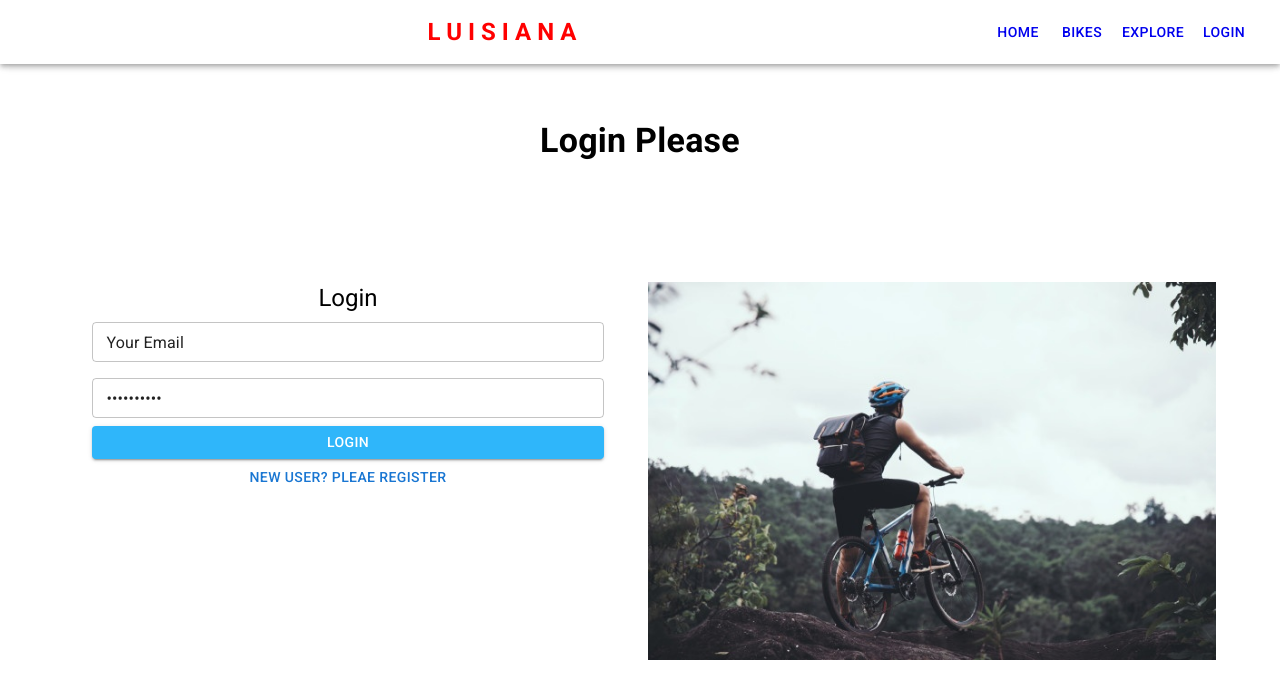
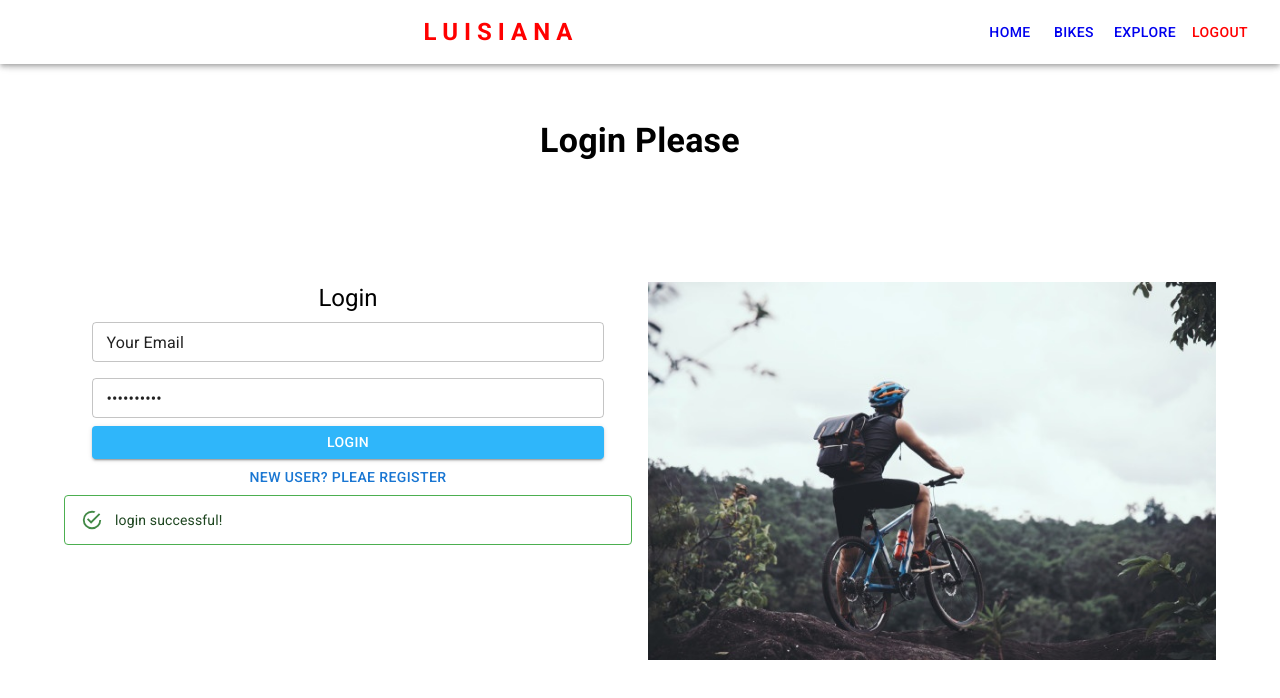
Before and after one commit to Hamed166/luisiana-bicycle, a React (Create React App) app: page /login in a window 1280 px wide. Shown: the top 698 px of the page. Built offline with nearby package versions, Linux system fonts and the light colour scheme; no server answers; sample sign-in values are in the browser's storage.

Commit message:
firebase authentication for login and register done

```diff
--- a/src/App.js
+++ b/src/App.js
@@ -13,6 +13,7 @@ import Login from './Pages/Login/Login/Login';
 import Navigation from './Pages/Shared/Navigation/Navigation';
 import Register from './Pages/Login/Register/Register';
 import AuthProvider from './Context/AuthProvider/AuthProvider';
+import PrivateRoute from './Pages/Login/Login/PrivateRoute/PrivateRoute';
 
 function App() {
   return (
@@ -43,9 +44,9 @@ function App() {
               <Route path="/register">
                 <Register />
               </Route>
-              <Route exact path="/placeOrder">
+              <PrivateRoute exact path="/placeOrder">
                 <PlaceOrder/>
-              </Route>
+              </PrivateRoute>
             </Switch>
         </Router>
 
--- a/src/Pages/Explore/Booking/Booking.js
+++ b/src/Pages/Explore/Booking/Booking.js
@@ -20,7 +20,7 @@ const Booking = ({booking}) => {
                         image={img}
                         alt="green iguana"
                     />
-                    <Box style={{backgroundColor: '#E1E6E5'}}>
+                    <Box sx={{p:1.5}} style={{backgroundColor: '#E1E6E5'}}>
                         <CardContent>
                         <Typography  sx={{fontWeight: 600 }}  variant="h5" gutterBottom component="div">
                             {name}
--- a/src/Pages/Hooks/useAuth.js
+++ b/src/Pages/Hooks/useAuth.js
@@ -2,7 +2,7 @@ import { useContext } from "react";
 import { AuthContext } from "../../Context/AuthProvider/AuthProvider";
 
 
-const useAuth =() =>{
+const useAuth = () =>{
     return useContext(AuthContext);
 }
 
--- a/src/Pages/Hooks/useFirebase.js
+++ b/src/Pages/Hooks/useFirebase.js
@@ -7,35 +7,36 @@ firebaseInitialize()
 
 const useFirebase = () =>{
     const [user, setUser]= useState({});
+    const [isLoading, setIsLoading]= useState(true);
+    const [authError, setAuthError] =useState('');
 
     const auth = getAuth()
 
     const registerUser =(email, password)=>{
+        setIsLoading(true);
         createUserWithEmailAndPassword(auth, email, password)
         .then((userCredential) => {
-            // Signed in
-            const user = userCredential.user;
-            // ...
+            setAuthError('');
         })
         .catch((error) => {
-            const errorCode = error.code;
-            const errorMessage = error.message;
-            // ..
-        });
+            setAuthError(error.message);
+        })
+        .finally(()=> setIsLoading(false));
 
     }
 
-    const loginUser =(email, password)=>{
+    const loginUser =(email, password, location, history)=>{
+        setIsLoading(true);
         signInWithEmailAndPassword(auth, email, password)
         .then((userCredential) => {
-            // Signed in
-            const user = userCredential.user;
-            // ...
+            const destination = location?.state?.from || '/placeOrder';
+            history.replace(destination);
+            setAuthError('');
         })
         .catch((error) => {
-            const errorCode = error.code;
-            const errorMessage = error.message;
-        });
+            setAuthError(error.message);
+        })
+        .finally(()=> setIsLoading(false));
 
     }
 
@@ -47,23 +48,26 @@ const useFirebase = () =>{
               }else{
                   setUser({})
               }
-            //   setIsLoading(false);
+              setIsLoading(false);
           });
           return ()=> unsubscribed;
       },[])
 
     const logOut = ()=>{
-
+        setIsLoading(true);
         signOut(auth).then(() => {
             // Sign-out successful.
           }).catch((error) => {
             // An error happened.
-          });
+          })
+          .finally(()=> setIsLoading(false));
     }
 
 
     return{
         user,
+        isLoading,
+        authError,
         registerUser,
         logOut,
         loginUser,
--- a/src/Pages/Login/Login/Login.js
+++ b/src/Pages/Login/Login/Login.js
@@ -1,11 +1,16 @@
-import { Button, CardMedia, Container, Grid, Typography } from '@mui/material';
+import { Button, CardMedia, Container, Grid, Typography, CircularProgress, Alert } from '@mui/material';
 import React, { useState } from 'react';
 import img from '../../../images/banner-bg.jpg';
 import TextField from '@mui/material/TextField';
-import { NavLink } from 'react-router-dom';
+import { NavLink, useLocation, useHistory } from 'react-router-dom';
+import useAuth from '../../Hooks/useAuth';
 
 const Login = () => {
     const [loginData, setLoginData] = useState({});
+    const {user, loginUser, authError, isLoading} = useAuth()
+
+    const location = useLocation();
+    const history = useHistory();
 
     const handleOnChange = e =>{
         const field = e.target.name;
@@ -15,7 +20,7 @@ const Login = () => {
         setLoginData(newLoginData);
     }
     const handleLoginSubmit = e =>{
-
+       loginUser(loginData.email, loginData.password, location , history)
         e.preventDefault();
     }
     return (
@@ -57,6 +62,10 @@ const Login = () => {
                                  to="/register">
                                 <Button variant="text">New User? Pleae Register</Button></NavLink>
                             </form>
+                            {isLoading && <CircularProgress />}
+                            {user?.email && <Alert variant="outlined" severity="success">login successful!</Alert>}
+                            {authError && <Alert variant="outlined" severity="error">
+                            {authError}</Alert>}
                 </Grid>
                 <Grid item xs={12} md={6}>
                 <CardMedia
--- /dev/null
+++ b/src/Pages/Login/Login/PrivateRoute/PrivateRoute.js
@@ -0,0 +1,29 @@
+import { CircularProgress } from '@mui/material';
+import React from 'react';
+import { Redirect, Route } from 'react-router';
+import useAuth from '../../../Hooks/useAuth';
+
+const PrivateRoute = ({ children, ...rest }) => {
+    const {user, isLoading} = useAuth();
+    if(isLoading) {return <CircularProgress/>}
+
+    return (
+        <Route
+      {...rest}
+        render={({ location }) =>
+            user.email ? (
+            children
+            ) : (
+            <Redirect
+                to={{
+                pathname: "/login",
+                state: { from: location }
+                }}
+            />
+            )
+        }
+    />
+    );
+};
+
+export default PrivateRoute;
--- a/src/Pages/Login/Register/Register.js
+++ b/src/Pages/Login/Register/Register.js
@@ -1,11 +1,13 @@
-import { Button, CardMedia, Container, Grid, Typography } from '@mui/material';
+import { Button, CardMedia, Container, Grid, Typography, CircularProgress, Alert } from '@mui/material';
 import React, { useState } from 'react';
 import img from '../../../images/banner.jpg';
 import TextField from '@mui/material/TextField';
 import { NavLink } from 'react-router-dom';
+import useAuth from '../../Hooks/useAuth';
 
 const Register = () => {
     const [loginData, setLoginData] = useState({});
+    const {user, registerUser, isLoading, authError} = useAuth();
 
     const handleOnChange = e =>{
         const field = e.target.name;
@@ -17,7 +19,9 @@ const Register = () => {
     const handleLoginSubmit = e =>{
         if(loginData.password !== loginData.password2){
             alert('your password did not match');
+            return
         }
+        registerUser(loginData.email, loginData.password);
         e.preventDefault();
     }
     return (
@@ -30,7 +34,7 @@ const Register = () => {
                             <Typography variant="h5" component="div">
                             Register
                             </Typography>
-                            <form onSubmit={handleLoginSubmit}>
+                            { !isLoading && <form onSubmit={handleLoginSubmit}>
                                 <TextField
                                 required
                                 id="outlined-required"
@@ -43,7 +47,7 @@ const Register = () => {
                                 <TextField
                                 required
                                 id="outlined-required"
-                                label="Password"
+                                label="Your Password"
                                 type="password"
                                 name="password"
                                 onChange= {handleOnChange}
@@ -54,7 +58,7 @@ const Register = () => {
                                 id="outlined-required"
                                 type="password"
                                 name="password2"
-                                label="ConfirmPassword"
+                                label="Confirm Password"
                                 onChange= {handleOnChange}
                                 sx={{width:'90%', m:1}}
                                 />
@@ -65,7 +69,11 @@ const Register = () => {
                                 style={{ textDecoration:'none'}}
                                  to="/login">
                                 <Button variant="text">Already Registered? Pleae Login</Button></NavLink>
-                            </form>
+                            </form>}
+                            {isLoading && <CircularProgress />}
+                            {user?.email && <Alert variant="outlined" severity="success">User Created successfully!</Alert>}
+                            {authError && <Alert variant="outlined" severity="error">
+                            {authError}</Alert>}
                 </Grid>
                 <Grid item xs={12} md={6}>
                 <CardMedia
--- a/src/Pages/Shared/Navigation/Navigation.js
+++ b/src/Pages/Shared/Navigation/Navigation.js
@@ -6,10 +6,12 @@ import Typography from '@mui/material/Typography';
 import Button from '@mui/material/Button';
 import IconButton from '@mui/material/IconButton';
 import { Link, NavLink } from 'react-router-dom';
+import useAuth from '../../Hooks/useAuth';
 
 
 
 const Navigation = () => {
+    const {user, logOut} = useAuth()
     return (
 
         <Box sx={{ flexGrow: 1 }} >
@@ -19,10 +21,13 @@ const Navigation = () => {
                         LUISIANA
                     </Typography>
 
-                    <Link to="/home" sx={{mr:2}}><Button color="inherit">Home</Button></Link>
-                    <Link to="/bikes" sx={{mr:2}}><Button color="inherit">Bikes</Button></Link>
-                    <Link to="/explore" sx={{mr:2}}><Button color="inherit">Explore</Button></Link>
-                    <NavLink to="/login"><Button color="inherit">Login</Button></NavLink>
+                    <Link to="/home" sx={{mr:2}} style={{textDecoration:'none'}}><Button color="inherit">Home</Button></Link>
+                    <Link to="/bikes" sx={{mr:2}} style={{textDecoration:'none'}}><Button color="inherit">Bikes</Button></Link>
+                    <Link to="/explore" sx={{mr:2}} style={{textDecoration:'none'}}><Button color="inherit">Explore</Button></Link>
+                    {
+                        user?.email ? <Button onClick={logOut} color="inherit">Logout</Button> :
+                        <NavLink style={{textDecoration:'none'}} to="/login"><Button color="inherit">Login</Button></NavLink>
+                    }
                 </Toolbar>
             </AppBar>
         </Box>
```
Also changed, not shown: src/Pages/Home/Bike/Bike.js (+6 -4 lines). Lines whose indentation alone changed are shown as unchanged.
